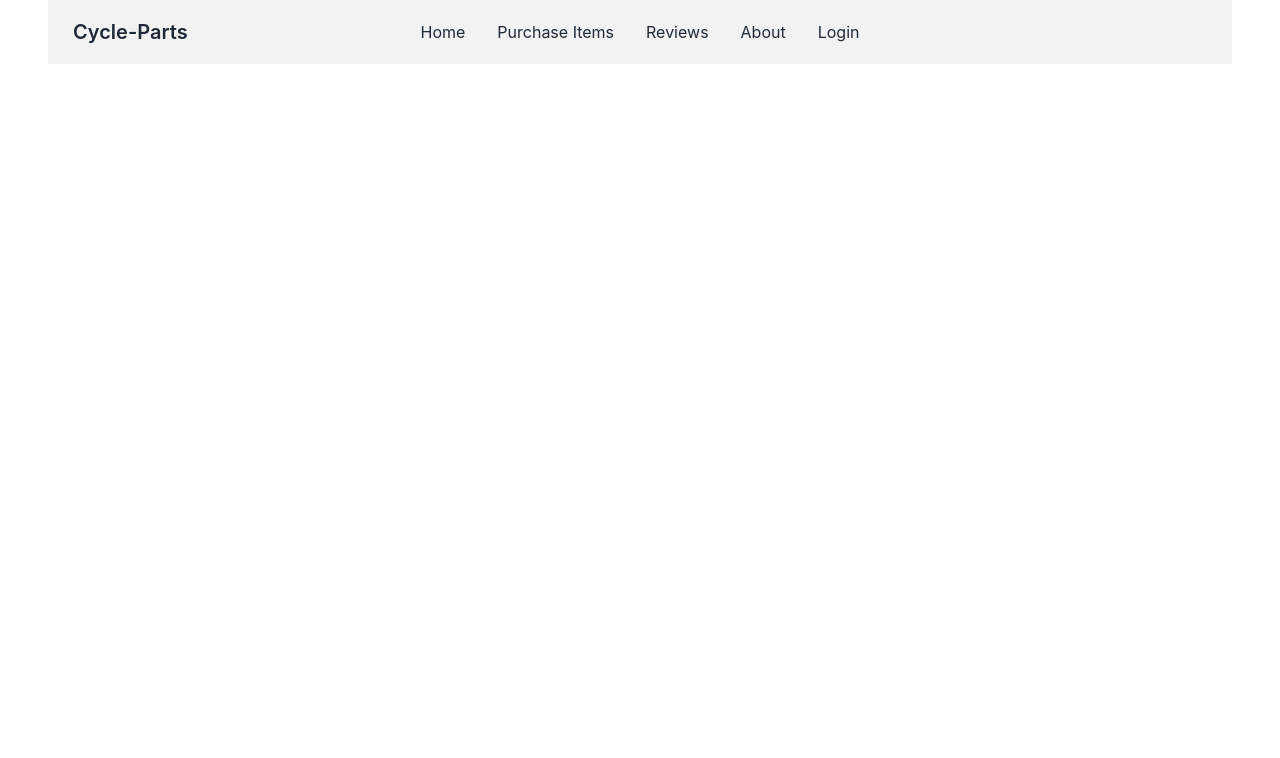
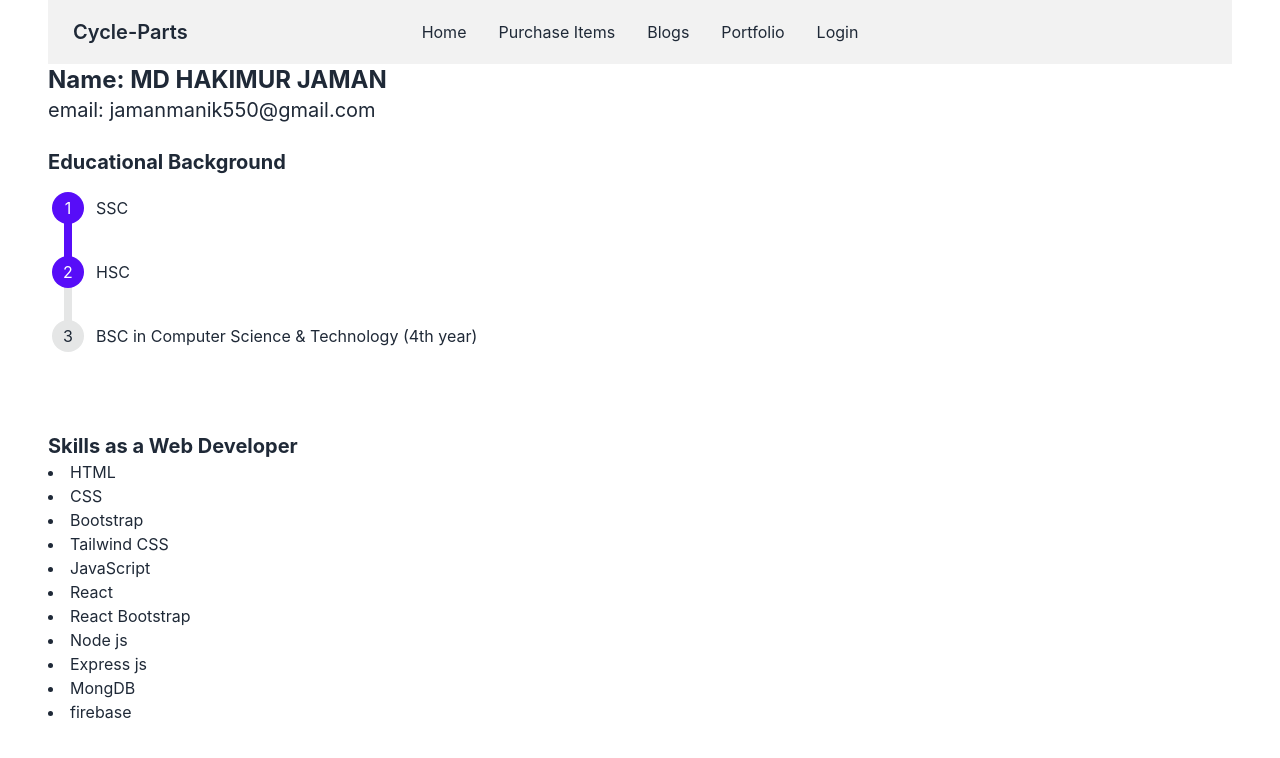
Before and after one commit to Jaman-M/cycle-parts-manufacturer-website-client-side, a React (Create React App) app: page /myportfolio in a window 1280 px wide. Shown: the top 758 px of the page. Built offline with nearby package versions, Linux system fonts and the light colour scheme; no server answers.

Commit message:
added myPortfolio,blogs , 404 not found

```diff
--- a/src/App.js
+++ b/src/App.js
@@ -10,6 +10,9 @@ import RequireAuth from './Pages/Login/RequireAuth';
 import Dashboard from './Pages/Dashboard/Dashboard';
 import MyOrders from './Pages/Dashboard/MyOrders';
 import Review from './Pages/Dashboard/Review';
+import Blogs from './Pages/Dashboard/Blogs';
+import NotFound from './Pages/Shared/NotFound/NotFound';
+import MyPortfolio from './Pages/MyPortfolio';
 
 function App() {
   return (
@@ -17,7 +20,7 @@ function App() {
       <Navbar></Navbar>
       <Routes>
         <Route path='/' element={<Home></Home>}></Route>
-        <Route path='about' element={<About></About>}></Route>
+        {/* <Route path='about' element={<About></About>}></Route> */}
         <Route path='purchaseitems' element={
           <RequireAuth>
             <PurchaseItems></PurchaseItems>
@@ -29,10 +32,13 @@ function App() {
           </RequireAuth>
         }>
           <Route index element={<MyOrders></MyOrders>}></Route>
-          <Route path='review' element={<Review></Review>}></Route>
+          {/* <Route path='review' element={<Review></Review>}></Route> */}
         </Route>
+        <Route path='blogs' element={<Blogs></Blogs>}></Route>
+        <Route path='/myportfolio' element={<MyPortfolio></MyPortfolio>}></Route>
         <Route path='login' element={<Login></Login>}></Route>
         <Route path='signup' element={<SignUp></SignUp>}></Route>
+        <Route path="*" element={<NotFound></NotFound>}></Route>
       </Routes>
     </div>
   );
--- /dev/null
+++ b/src/Pages/Dashboard/Blogs.js
@@ -0,0 +1,33 @@
+import React from 'react';
+
+const Blogs = () => {
+    return (
+        <div className='container'>
+            <h2 className='text-center text-info'>Question and Answer</h2>
+            <h4>Q-1:  How will you improve the performance of a React Application?</h4>
+            <p><strong>Ans:</strong>A React application may be made more efficient in a variety of ways. As an example, wherever possible, keep state of components local. Memorying React components to avoid unwanted re-renders is also a good strategy. In addition, dynamic imports in React allow for code-splitting. React's virtualization of windows or lists. In React, photos may be loaded in a 'lazy' manner. Making Use of Structural Consistency. As many chunk files as you'd want
+
+            </p> <br />
+
+            <h4>Q-2: What are the different ways to manage a state in a React application?</h4>
+            <p><strong>Ans:</strong> The four major forms of state you need to keep track of in your React projects are: Local state, Global state, Server state, and URL state. A component's local state refers to the data it keeps. Managing local state in React is often accomplished via the usage of the useState hook. Additionally, for both local and global states, useReducer is an option that may be implemented in any way. Under the hood, it is quite similar to useState, except that it takes a reducer instead of a starting state. You'd need local state for things like showing or hiding a modal component and keeping track of input data for forms that have been disabled. Data that is shared across different components is referred to as global state. When data has to be accessed and updated across many parts of our program, we need to use global state. Authenticated user state is a frequent example of a global state. In order to get or update data from an external server, you must handle a variety of states, including loading and error state.
+            </p> <br />
+
+            <h4>Q-3: How does prototypical inheritance work?</h4>
+            <p><strong>Ans:</strong> The Prototypal Inheritance is a feature in javascript used to add methods and properties in objects. It is a method by which an object can inherit the properties and methods of another object.
+            </p> <br />
+
+            <h4>Q-4: Why you do not set the state directly in React?</h4>
+            <p><strong>Ans:</strong> Using setState allows you to move a state from one component to another without having to change the original. SetState is required for integrating an item into the current state (). Components that are stateful or stateless cannot be known by their parents and children, and they should not be concerned about whether or not they are defined as functions or classes. Any React component may have a state attached to it. A user action or a system event may cause the state of a component to change. If the component's state changes, React re-renders it. Before changing the state's value, it is important to create an initial state setup. To make changes to the object's current state, we use the setState() method. You may be sure that the component's current state has been maintained by requesting a re-render. If a synchronous call is performed to change an object's state, it may not be updated on the console at the right time.
+            </p> <br />
+
+            <h4>Q-5: What is a unit test? Why should write unit tests?</h4>
+            <p><strong>Ans:</strong>Unit Testing is a testing method that tests an individual unit of software in isolation. Unit testing for React Apps means testing an individual React Component. <br />
+            Unit Testing is important for React Apps, as it helps in testing the individual functionality of React components. Moreover, any error in code can be identified at the beginning itself, saving time to rectify it at later stages.
+            </p> <br />
+
+        </div>
+    );
+};
+
+export default Blogs;
--- a/src/Pages/Home/Part.js
+++ b/src/Pages/Home/Part.js
@@ -7,7 +7,7 @@ const Part = ({ part }) => {
     <div className='mb-10'>
       {/* <h1>{name}</h1>
         <img src={img} alt="" /> */}
-      <div class="card lg:mx-w-lg w-96 bg-base-100 shadow-xl">
+      <div class="card lg:mx-w-lg bg-base-100 shadow-xl">
         <figure><img src={img} alt="Shoes" /></figure>
         <div class="card-body text-center">
         <h2 className="text-xl font-bold text-primary">{name}</h2>
--- /dev/null
+++ b/src/Pages/MyPortfolio.js
@@ -0,0 +1,33 @@
+import React from 'react';
+
+const MyPortfolio = () => {
+    return (
+        <div>
+            <h2 className='text-2xl font-bold'>Name: MD HAKIMUR JAMAN</h2>
+            <p className='text-xl'>email: jamanmanik550@gmail.com</p> <br />
+            <h2 className='text-xl font-bold'>Educational Background</h2>
+            <ul class="steps steps-vertical">
+                <li class="step step-primary">SSC</li>
+                <li class="step step-primary">HSC</li>
+                <li class="step">BSC in Computer Science & Technology (4th year)</li>
+                <br />
+            </ul>
+            <h2 className='text-xl font-bold'>Skills as a Web Developer</h2>
+            <p>
+                <li>HTML</li>
+                <li>CSS</li>
+                <li>Bootstrap</li>
+                <li>Tailwind CSS</li>
+                <li>JavaScript</li>
+                <li>React</li>
+                <li>React Bootstrap</li>
+                <li>Node js</li>
+                <li>Express js</li>
+                <li>MongDB</li>
+                <li>firebase</li>
+            </p>
+        </div>
+    );
+};
+
+export default MyPortfolio;
--- a/src/Pages/Purchase/PurchaseItems.js
+++ b/src/Pages/Purchase/PurchaseItems.js
@@ -1,4 +1,5 @@
 import React, { useEffect, useState } from 'react';
+import Footer from '../Home/Footer';
 import Part from '../Home/Part';
 import Parts from '../Home/Parts';
 
@@ -33,7 +34,9 @@ const PurchaseItems = () => {
 
         </div>
 
+
     );
+
 };
 
 export default PurchaseItems;
--- a/src/Pages/Shared/Navbar.js
+++ b/src/Pages/Shared/Navbar.js
@@ -16,8 +16,9 @@ const Navbar = () => {
         <li><Link to="/">Home</Link></li>
         {/* <li><Link to="/parts">Parts</Link></li> */}
         <li><Link to="/purchaseitems">Purchase Items</Link></li>
-        <li><Link to="/reviews">Reviews</Link></li>
-        <li><Link to="/about">About</Link></li>
+        {/* <li><Link to="/reviews">Reviews</Link></li> */}
+        <li><Link to="/blogs">Blogs</Link></li>
+        <li><Link to="/myportfolio">Portfolio</Link></li>
         {
             user && <li><Link to="/dashboard">Dashboard</Link></li>
         }
--- /dev/null
+++ b/src/Pages/Shared/NotFound/NotFound.js
@@ -0,0 +1,14 @@
+import React from 'react';
+import error from '../../../assets/images/NotFound.jpg'
+const NotFound = () => {
+    return (
+        <div>
+            <h2 className='text-primary text-center'> page not found</h2>
+            {/* <img className='w-100 ' src={error} alt="" /> */}
+            <h1 className='text-center text-9xl text-red-600 text-bold'> 404 </h1>
+            <h1 className='text-center text-5xl '> Not Found </h1>
+        </div>
+    );
+};
+
+export default NotFound;
```
Also changed, not shown: src/assets/images/NotFound.jpg (added).
